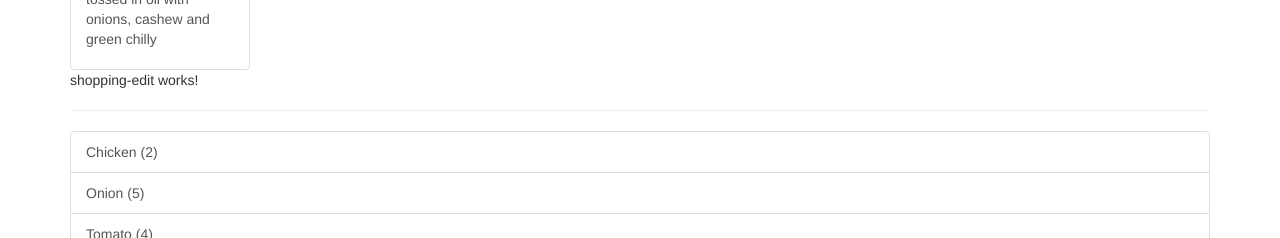
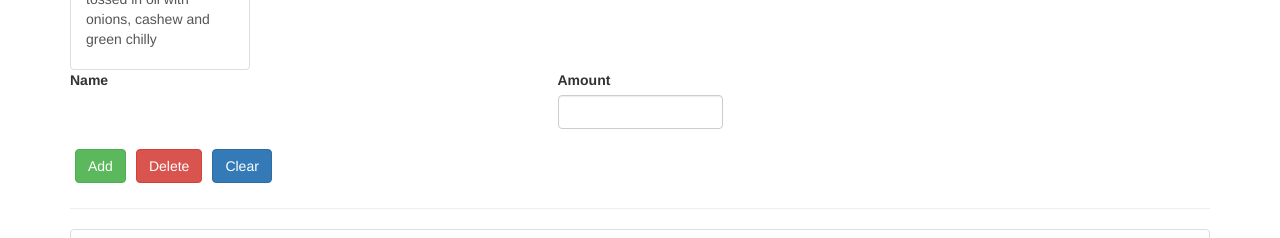
Before and after one commit to senthilsivaraman/Angular, an Angular app in the folder first-app/: page / in a window 1280 px wide. Shown: the part 522-760 px from the top of the page. Built offline with nearby package versions, Linux system fonts and the light colour scheme.

Commit message:
Update shopping-edit.component.html

```diff
--- a/first-app/src/app/shopping-list/shopping-edit/shopping-edit.component.html
+++ b/first-app/src/app/shopping-list/shopping-edit/shopping-edit.component.html
@@ -1 +1,22 @@
-<p>shopping-edit works!</p>
+<div class="row">
+    <div class="col-xs-12">
+      <form>
+        <div class="row">
+          <div class="col-sm-5 form-group">
+            <label for="name">Name</label>
+          </div>
+          <div class="col-sm-2 form-group">
+            <label for="amount">Amount</label>
+            <input type="number" id="amount" class="form-control">
+          </div>
+        </div>
+        <div class="row">
+          <div class="col-xs-12">
+            <button class="btn btn-success" type="submit" style="margin:5px;">Add</button>
+            <button class="btn btn-danger" type="button" style="margin:5px;">Delete</button>
+            <button class="btn btn-primary" type="button" style="margin:5px;">Clear</button>
+          </div>
+        </div>
+      </form>
+    </div>
+  </div>
```
